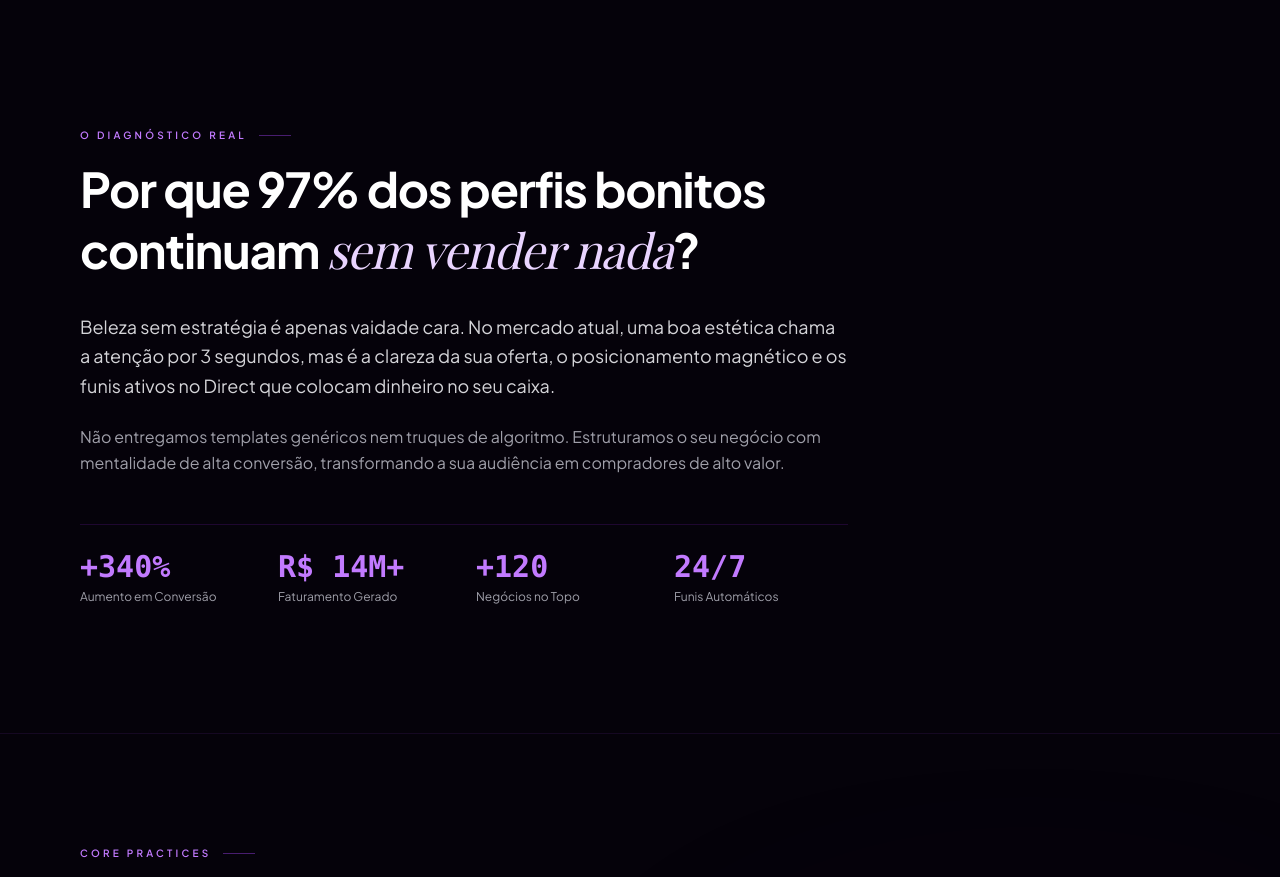
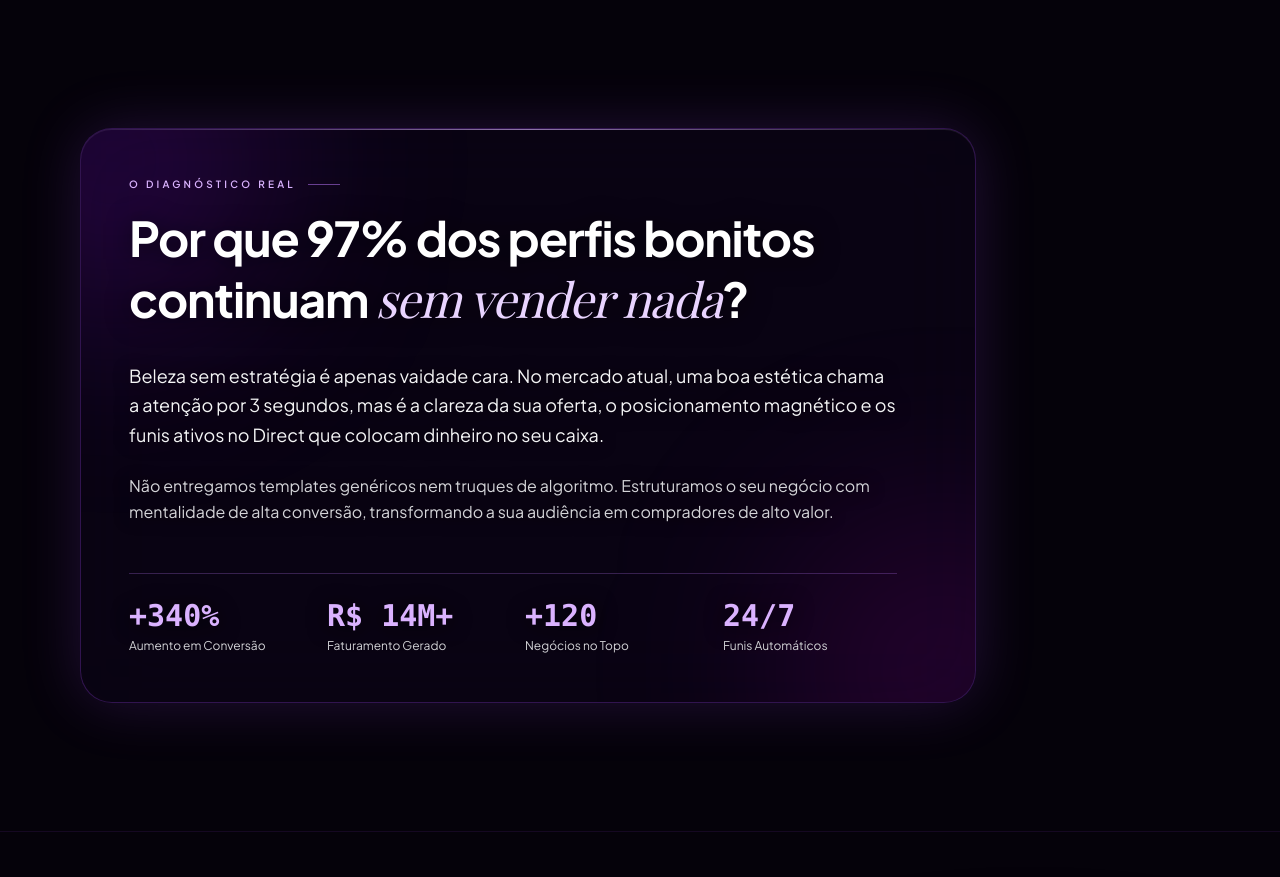
Before and after one commit to sopadefrangokk-web/gabsocialmedia, a Next.js app: page / in a window 1280 px wide. Shown: the part 2100-2977 px from the top of the page. Built offline with nearby package versions, Linux system fonts and the light colour scheme; a web font is replaced by a local one.

Commit message:
Adiciona efeito glass atrás do texto O Diagnóstico Real

```diff
--- a/src/app/page.tsx
+++ b/src/app/page.tsx
@@ -365,15 +365,22 @@ function HomeContent() {
       <BentoHero onContact={() => setIsContactModalOpen(true)} />
 
       <section id="about" className="relative z-20 w-full py-32 px-6 lg:px-14 xl:px-20 max-w-[1550px] mx-auto">
-        <div className="max-w-3xl">
+        {/* Painel em vidro fosco para destaque e legibilidade */}
+        <div className="relative max-w-4xl rounded-[32px] bg-[#0D0618]/60 backdrop-blur-2xl backdrop-saturate-150 border border-purple-500/25 p-7 sm:p-10 lg:p-12 shadow-[0_0_60px_rgba(168,85,247,0.18),inset_0_1px_0_rgba(255,255,255,0.08)] overflow-hidden">
+          {/* reflexo superior do vidro */}
+          <div className="pointer-events-none absolute inset-x-0 top-0 h-px bg-gradient-to-r from-transparent via-purple-300/60 to-transparent" />
+          <div className="pointer-events-none absolute -top-32 -left-32 w-80 h-80 rounded-full bg-purple-600/20 blur-[100px]" />
+          <div className="pointer-events-none absolute -bottom-32 -right-32 w-80 h-80 rounded-full bg-fuchsia-600/15 blur-[100px]" />
+
+          <div className="relative max-w-3xl">
             <div className="flex items-center gap-3 mb-4">
-            <span className="text-[10px] font-semibold uppercase tracking-[0.32em] text-purple-400">
+              <span className="text-[10px] font-semibold uppercase tracking-[0.32em] text-purple-300">
                 {t.aboutTag}
               </span>
-            <div className="w-8 h-[1px] bg-purple-500/40" />
+              <div className="w-8 h-[1px] bg-purple-400/50" />
             </div>
 
-          <h2 className="text-3xl sm:text-4xl lg:text-5xl font-bold tracking-tight text-white leading-tight mb-8">
+            <h2 className="text-3xl sm:text-4xl lg:text-5xl font-bold tracking-tight text-white leading-tight mb-8 drop-shadow-[0_2px_12px_rgba(0,0,0,0.6)]">
               {t.aboutTitlePre}{" "}
               <span className="font-serif-italic font-normal text-purple-200">
                 {t.aboutTitleHighlight}
@@ -381,30 +388,31 @@ function HomeContent() {
               ?
             </h2>
 
-          <p className="text-zinc-300 text-base sm:text-lg leading-relaxed mb-6">
+            <p className="text-zinc-100 text-base sm:text-lg leading-relaxed mb-6 drop-shadow-[0_1px_8px_rgba(0,0,0,0.7)]">
               {t.aboutP1}
             </p>
 
-          <p className="text-zinc-400 text-sm sm:text-base leading-relaxed mb-12">
+            <p className="text-zinc-300 text-sm sm:text-base leading-relaxed mb-12 drop-shadow-[0_1px_8px_rgba(0,0,0,0.7)]">
               {t.aboutP2}
             </p>
 
-          <div className="grid grid-cols-2 sm:grid-cols-4 gap-6 pt-6 border-t border-purple-900/30">
+            <div className="grid grid-cols-2 sm:grid-cols-4 gap-6 pt-6 border-t border-purple-400/25">
               <div>
-              <div className="text-2xl lg:text-3xl font-bold text-purple-400 font-mono">+340%</div>
-              <div className="text-xs text-zinc-400 mt-1">{t.stats[0]}</div>
+                <div className="text-2xl lg:text-3xl font-bold text-purple-300 font-mono drop-shadow-[0_2px_10px_rgba(0,0,0,0.8)]">+340%</div>
+                <div className="text-xs text-zinc-300 mt-1">{t.stats[0]}</div>
               </div>
               <div>
-              <div className="text-2xl lg:text-3xl font-bold text-purple-400 font-mono">R$ 14M+</div>
-              <div className="text-xs text-zinc-400 mt-1">{t.stats[1]}</div>
+                <div className="text-2xl lg:text-3xl font-bold text-purple-300 font-mono drop-shadow-[0_2px_10px_rgba(0,0,0,0.8)]">R$ 14M+</div>
+                <div className="text-xs text-zinc-300 mt-1">{t.stats[1]}</div>
               </div>
               <div>
-              <div className="text-2xl lg:text-3xl font-bold text-purple-400 font-mono">+120</div>
-              <div className="text-xs text-zinc-400 mt-1">{t.stats[2]}</div>
+                <div className="text-2xl lg:text-3xl font-bold text-purple-300 font-mono drop-shadow-[0_2px_10px_rgba(0,0,0,0.8)]">+120</div>
+                <div className="text-xs text-zinc-300 mt-1">{t.stats[2]}</div>
               </div>
               <div>
-              <div className="text-2xl lg:text-3xl font-bold text-purple-400 font-mono">24/7</div>
-              <div className="text-xs text-zinc-400 mt-1">{t.stats[3]}</div>
+                <div className="text-2xl lg:text-3xl font-bold text-purple-300 font-mono drop-shadow-[0_2px_10px_rgba(0,0,0,0.8)]">24/7</div>
+                <div className="text-xs text-zinc-300 mt-1">{t.stats[3]}</div>
+              </div>
             </div>
           </div>
         </div>
```
Lines whose indentation alone changed are shown as unchanged.
